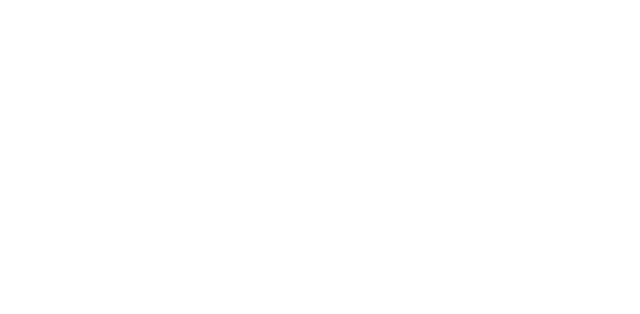
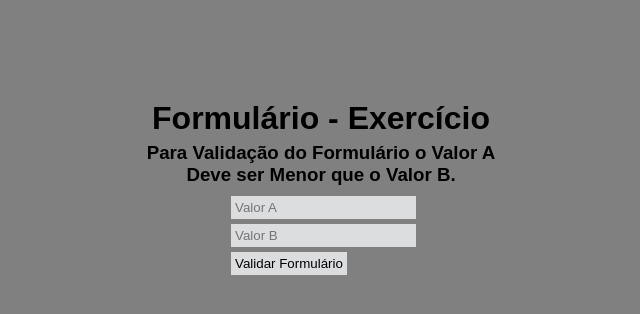
Before and after one commit to AsrielDreemurrGM/Formulario_Com_Validacao, a plain HTML site: page index.html in a window 1280 px wide. Shown: the whole page, without its empty margins (269-909 px from the left). Drawn offline with Linux system fonts and the light colour scheme.

Commit message:
Criado e Personalizado Formulário - Aplicado Cor de Fundo ao Site

```diff
--- a/index.html
+++ b/index.html
@@ -7,6 +7,14 @@
     <link rel="stylesheet" href="./main.css" />
 </head>
 <body>
-
+    <div class="container">
+        <h1>Formulário - Exercício</h1>
+        <h3>Para Validação do Formulário o Valor A Deve ser Menor que o Valor B.</h3>
+        <form id="formulario">
+            <input type="number" id="numberA" required placeholder="Valor A" />
+            <input type="number" id="numberB" required placeholder="Valor B" />
+            <button type="submit" id="submit">Validar Formulário</button>
+        </form>
+    </div>
 </body>
 </html>
--- a/main.css
+++ b/main.css
@@ -4,3 +4,36 @@
     font-family: Arial, Helvetica, sans-serif;
     box-sizing: border-box;
 }
+
+body {
+    background-color: grey;
+}
+
+.container {
+    margin: 100px;
+    margin-left: 400px;
+}
+
+h1, h3 {
+    margin-bottom: 5px;
+    max-width: 380px;
+    width: 100%;
+    text-align: center;
+}
+
+button, input {
+    display: block;
+    margin-left: 100px;
+    margin-bottom: 5px;
+    padding: 4px;
+    background-color: rgb(219, 221, 223);
+    border: none;
+}
+
+form {
+    margin-top: 10px;
+}
+
+button:hover, input:focus {
+    background-color: white;
+}
```
